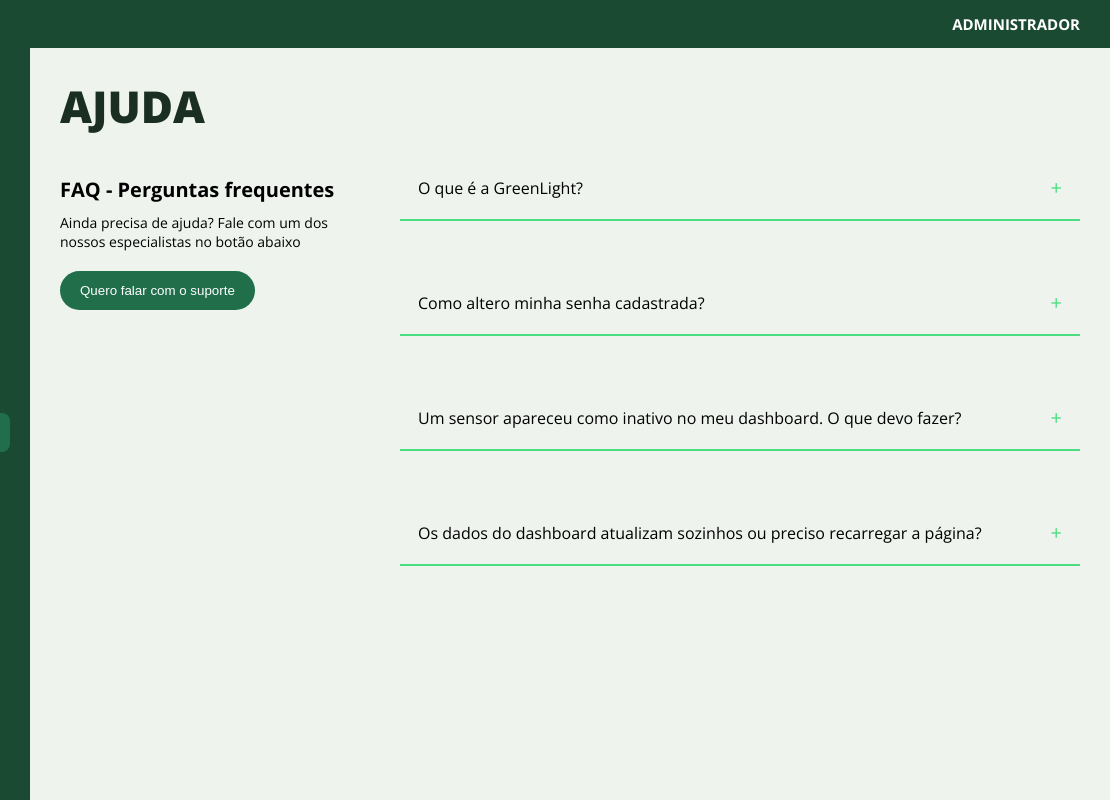
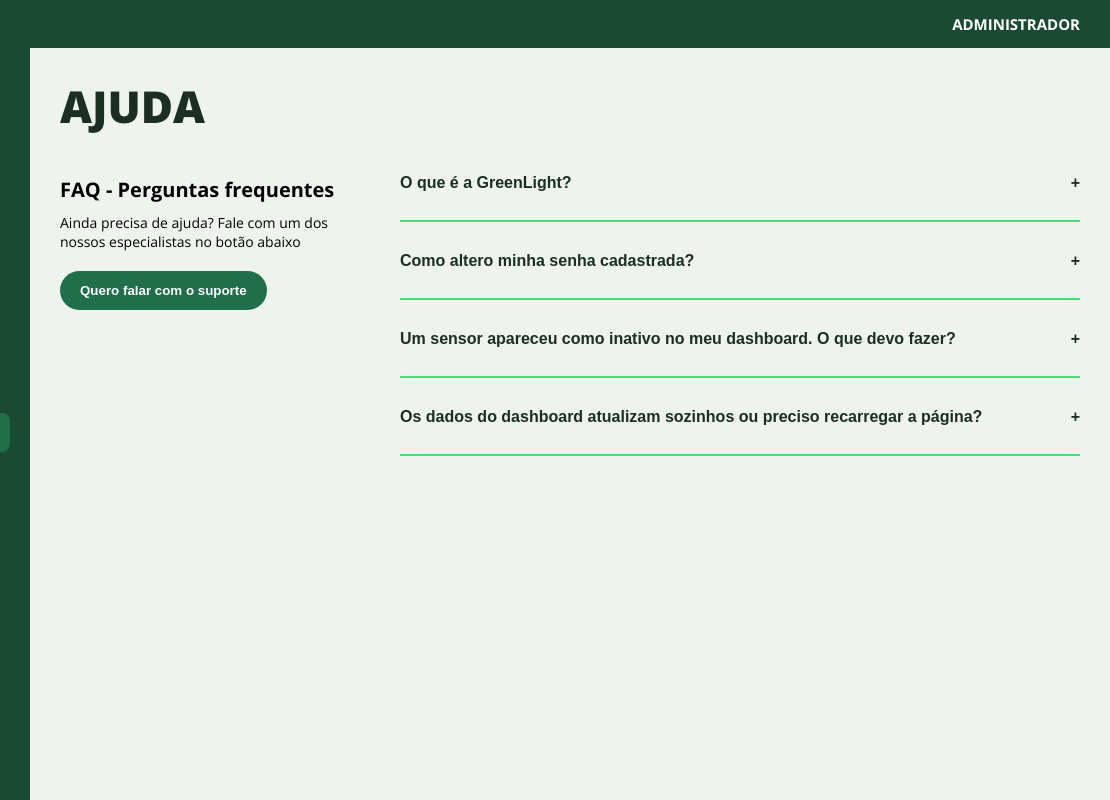
Before and after one commit to GreenLigth/site-greenligth, a website: page public/dashboard/ajuda.html in a window 1280 px wide. Shown: the full height of the page, 170-1280 px from the left. Drawn offline with nearby package versions, Linux system fonts and the light colour scheme.

Commit message:
Upload atualizações tela de ajuda com as respostas e botão funcional

```diff
--- a/public/dashboard/ajuda.html
+++ b/public/dashboard/ajuda.html
@@ -1,6 +1,5 @@
 <!DOCTYPE html>
 <html lang="pt-br">
-
 <head>
     <meta charset="UTF-8">
     <title>Dashboard - Ajuda</title>
@@ -11,26 +10,11 @@
 <body>
     <div class="menu">
         <img class="logo" src="../assets/logo/logo-branca.png" alt="Greenlight">
-        <div class="item">
-            <img class="icons" src="../assets/img/icons/dashboard-icon.png" alt="">
-            <a href="dashboard.html">Dashboard</a>
-        </div>
-        <div class="item">
-            <img class="icons" src="../assets/img/icons/perfil-icon.png" alt="">
-            <a href="perfil.html">Perfil</a>
-        </div>
-        <div class="item">
-            <img class="icons" src="../assets/img/icons/icon-registro.png" alt="">
-            <a href="registros.html">Registros</a>
-        </div>
-        <div class="item">
-            <img class="icons" src="../assets/img/icons/multiple-users-silhouette.png" alt="">
-            <a href="usuarios.html">Usuários</a>
-        </div>
-        <div class="item">
-            <img class="icons" src="../assets/img/icons/ajuda-icon.png" alt="">
-            <a href="ajuda.html" class="ativo">Ajuda</a>
-        </div>
+        <div class="item"><img class="icons" src="../assets/img/icons/dashboard-icon.png" alt=""><a href="dashboard.html">Dashboard</a></div>
+        <div class="item"><img class="icons" src="../assets/img/icons/perfil-icon.png" alt=""><a href="perfil.html">Perfil</a></div>
+        <div class="item"><img class="icons" src="../assets/img/icons/icon-registro.png" alt=""><a href="registros.html">Registros</a></div>
+        <div class="item"><img class="icons" src="../assets/img/icons/multiple-users-silhouette.png" alt=""><a href="usuarios.html">Usuários</a></div>
+        <div class="item"><img class="icons" src="../assets/img/icons/ajuda-icon.png" alt=""><a href="ajuda.html" class="ativo">Ajuda</a></div>
 
         <div class="item logout-container">
             <a href="../home.html" class="logout">Sair</a>
@@ -45,45 +29,73 @@
         <h1>AJUDA</h1>
 
         <div class="ajuda-container">
-
-    <!-- Lado esquerdo -->
             <div class="ajuda-esquerda">
                 <h2>FAQ - Perguntas frequentes</h2>
                 <p>Ainda precisa de ajuda? Fale com um dos nossos especialistas no botão abaixo</p>
-
                 <button class="btn-suporte">Quero falar com o suporte</button>
             </div>
 
-    <!-- Lado direito -->
             <div class="ajuda-direita">
 
             <div class="faq-item">
+                <button class="faq-question">
                     <span>O que é a GreenLight?</span>
                     <span class="plus">+</span>
+                </button>
+                <div class="faq-answer">
+                    <p>A GreenLight é uma plataforma inteligente de monitoramento de estufas que permite acompanhar em tempo real os dados dos seus sensores, gerenciar usuários e visualizar relatórios de forma simples e eficiente.</p>
+                </div>
             </div>
 
             <div class="faq-item">
+                <button class="faq-question">
                     <span>Como altero minha senha cadastrada?</span>
                     <span class="plus">+</span>
+                </button>
+                <div class="faq-answer">
+                    <p>Vá até o menu <strong>Perfil</strong>, clique em "Editar Perfil" e depois em "Alterar Senha". Preencha a senha atual e a nova senha nos campos solicitados.</p>
+                </div>
             </div>
 
             <div class="faq-item">
+                <button class="faq-question">
                     <span>Um sensor apareceu como inativo no meu dashboard. O que devo fazer?</span>
                         <span class="plus">+</span>
+                </button>
+                <div class="faq-answer">
+                    <p>Verifique se o sensor está ligado e com sinal de internet. Aguarde alguns minutos. Caso continue inativo, entre em contato com o suporte técnico.</p>
+                </div>
             </div>
 
             <div class="faq-item">
+                <button class="faq-question">
                     <span>Os dados do dashboard atualizam sozinhos ou preciso recarregar a página?</span>
                     <span class="plus">+</span>
+                </button>
+                <div class="faq-answer">
+                    <p>Os dados atualizam automaticamente a cada 30 segundos. Não é necessário recarregar a página manualmente.</p>
                 </div>
-
             </div>
 
             </div>
         </div>
+    </div>
+</body>
+</html>
+<script>
+        document.querySelectorAll('.faq-item').forEach(item => {
+            let question = item.querySelector('.faq-question');
 
+            question.addEventListener('click', () => {
+                // Fecha a pargunta aberta quando abrir outra
+                document.querySelectorAll('.faq-item').forEach(otherItem => {
+                    if (otherItem !== item) {
+                        otherItem.classList.remove('active');
+                    }
+                });
 
-
-</body>
-
-</html>
+                // Abre ou fecha o item atual
+                item.classList.toggle('active');
+            });
+        });
+    </script>
--- a/public/styles/dashboard/ajuda.css
+++ b/public/styles/dashboard/ajuda.css
@@ -12,7 +12,7 @@ body {
     background-color: #eef3ee;
 }
 
-/*Menu lateral*/
+/* ================= MENU LATERAL ================= */
 .menu {
     width: 200px;
     background-color: #1a4a32;
@@ -64,14 +64,13 @@ body {
     color: #7aab90 !important;
 }
 
-
-/* CONTEÚDO */
+/* ================= CONTEÚDO ================= */
 .conteudo {
-    margin-left: 100px;
+    margin-left: 200px;
     flex: 1;
     padding: 28px 30px;
     min-height: 100vh;
-    width: calc(100% - 200px); /* garante espaço */
+    width: calc(100% - 200px);
 }
 
 .topo {
@@ -82,9 +81,6 @@ body {
     color: #ffffff;
     font-size: 15px;
     font-weight: 700;
-    position: relative;
-    z-index: 10;
-
 }
 
 h1 {
@@ -95,10 +91,6 @@ h1 {
 }
 
 /* ================= AJUDA ================= */
-.conteudo{
-    margin-left: 200px;
-}
-
 .ajuda-container {
     display: flex;
     gap: 60px;
@@ -129,25 +121,49 @@ h1 {
     padding: 12px 20px;
     border-radius: 20px;
     cursor: pointer;
+    font-weight: 600;
 }
 
-/* DIREITA */
 .ajuda-direita {
     flex: 1;
 }
 
 .faq-item {
+    border-bottom: 2px solid #4ade80;
+    margin-bottom: 12px;
+    overflow: hidden;
+}
+
+.faq-question {
     width: 100%;
-    padding: 18px;
-    border-bottom: 2px solid #4ade80;
-    margin-bottom: 50px;
+    padding: 18px 0;
+    background: none;
+    border: none;
     display: flex;
     justify-content: space-between;
     align-items: center;
+    font-size: 16px;
+    text-align: left;
+    cursor: pointer;
+    color: #1a2e22;
+    font-weight: 600;
 }
 
-.plus {
-    font-size: 20px;
-    color: #4ade80;
-    cursor: pointer;
+/* Resposta */
+.faq-answer {
+    max-height: 0;
+    overflow: hidden;
+    transition: max-height 0.35s ease;
+    padding: 0;
+    margin-bottom: 10px;
 }
+
+.faq-item.active .faq-answer {
+    max-height: 400px;
+}
+
+.faq-answer p {
+    color: black;
+    line-height: 1.6;
+    font-size: 15px;
+}
```
Lines whose indentation alone changed are shown as unchanged.
